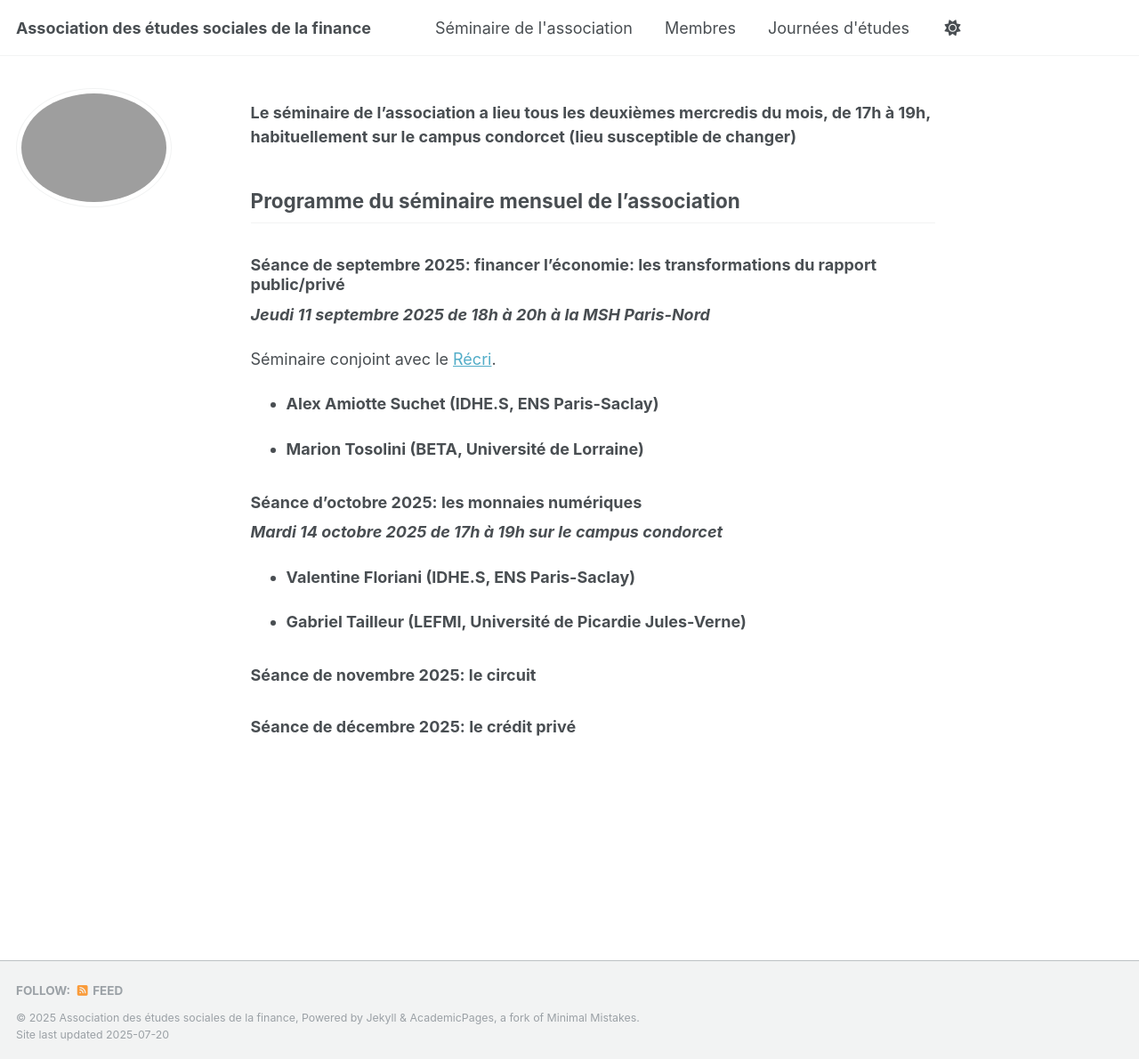
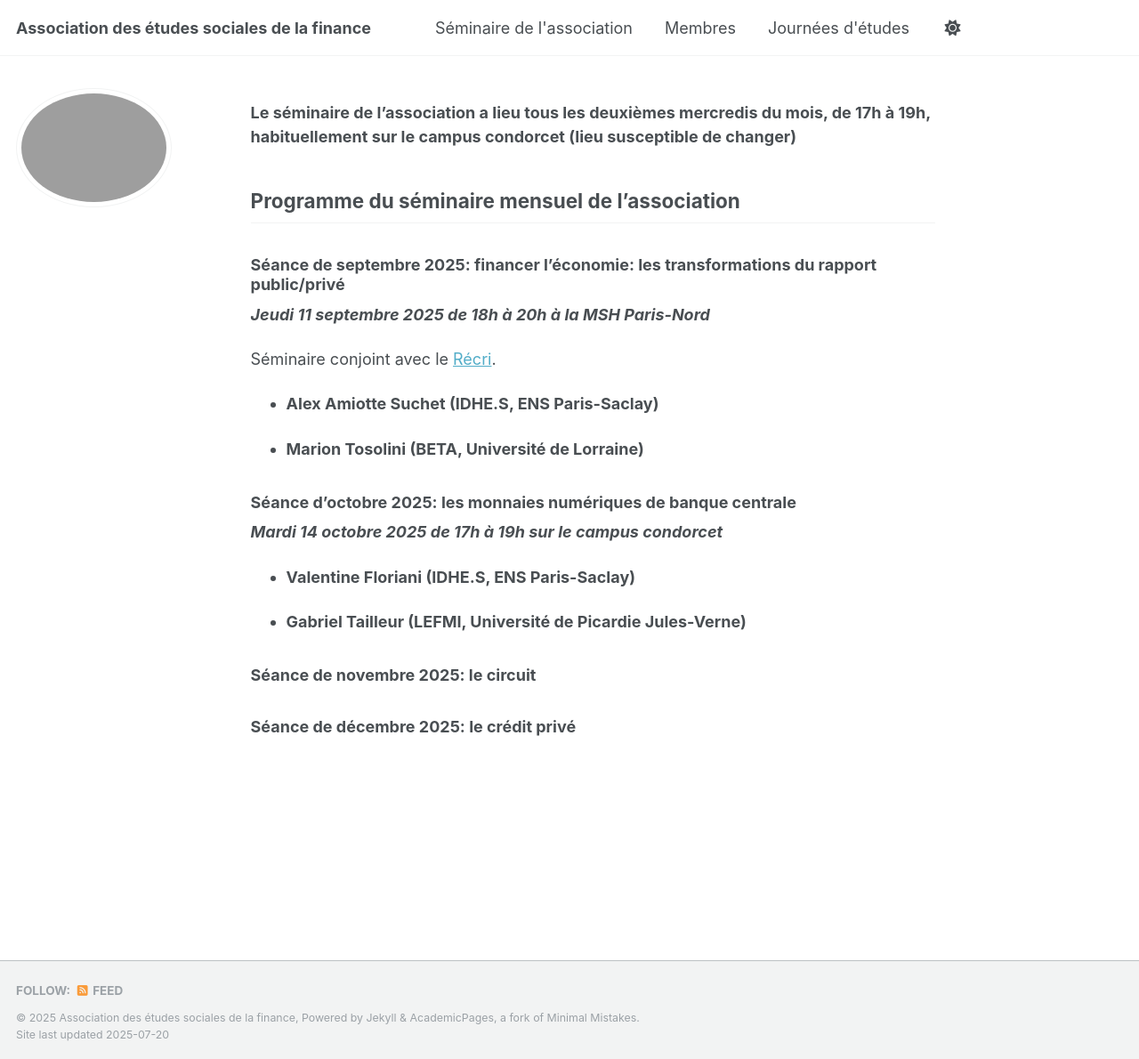
Before and after one commit to ssfa-aesf/ssfa-aesf.github.io, a Jekyll site: the page built from _pages/seminaire.md, in a window 1280 px wide and 1190 px high. Shown: the whole window at 89% size. Built offline with Jekyll 4.4.1, drawn with Linux system fonts in a browser that asks for light colours.

Commit message:
Update seminaire.md

```diff
--- a/_pages/seminaire.md
+++ b/_pages/seminaire.md
@@ -18,7 +18,7 @@ Séminaire conjoint avec le [Récri](https://recri.hypotheses.org/presentation).
 
 - **Marion Tosolini (BETA, Université de Lorraine)**
 
-### Séance d'octobre 2025: les monnaies numériques
+### Séance d'octobre 2025: les monnaies numériques de banque centrale
 _**Mardi 14 octobre 2025 de 17h à 19h sur le campus condorcet**_
 
 - **Valentine Floriani (IDHE.S, ENS Paris-Saclay)**
```
